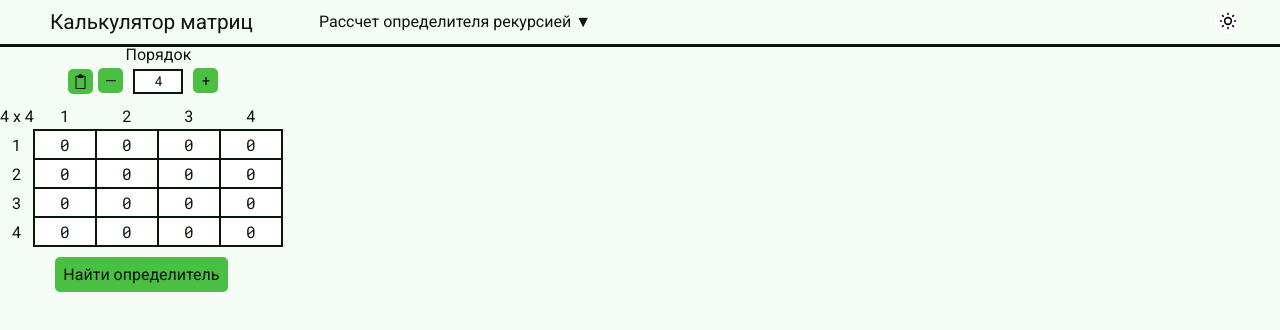
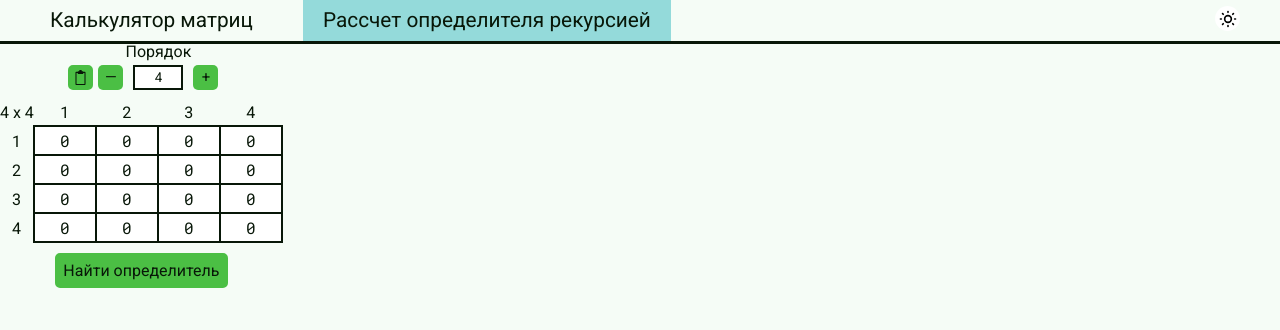
Before and after one commit to Traunin/matrix-calculator, a Vue app: page /#/determinant in a window 1280 px wide. Shown: the top 330 px of the page. Built offline with nearby package versions, Linux system fonts and the light colour scheme.

Commit message:
feat: add adaptive dropdown menu

```diff
--- a/src/components/Navbar.vue
+++ b/src/components/Navbar.vue
@@ -1,23 +1,23 @@
 <template>
-    <nav>
-        <ul>
-            <li class="dropdown">
+    <nav
+        @mouseleave="menuShown = false"
+        @click="toggleMenu"
+        @mouseenter="
+            (e) => {
+                if (!e.sourceCapabilities.firesTouchEvents) {
+                    menuShown = true;
+                }
+            }
+        "
+        :class="{ menuShown: menuShown }"
+    >
         <router-link
             v-for="link in pages"
             :to="`/${link.link}`"
-                    active-class="active"
-                    >{{ link.name }} ▼</router-link
-                >
-                <div class="dropdown-content">
-                    <router-link
-                        v-for="link in pages"
-                        :to="`/${link.link}`"
+            class="link"
             active-class="active"
             >{{ link.name }}</router-link
         >
-                </div>
-            </li>
-        </ul>
     </nav>
 </template>
 
@@ -30,78 +30,67 @@ export default {
                 { name: "Решение системы методом Крамера", link: "solver" },
                 { name: "Умножить матрицы", link: "multiplier" },
                 { name: "Обратная матрица", link: "inverse" },
-                { name: "Решение системы методом обратной матрицы", link: "inverse_solver" },
+                {
+                    name: "Решение системы методом обратной матрицы",
+                    link: "inverse_solver",
+                },
             ],
+
+            menuShown: false,
         };
+    },
+
+    methods: {
+        toggleMenu() {
+            this.menuShown = !this.menuShown;
+        },
     },
 };
 </script>
 
 <style scoped>
+.link {
+    display: none;
+    color: var(--text-color);
+    text-decoration: none;
+    font-family: "Roboto", sans-serif;
+    background: var(--secondary-color);
+    padding: 10px 10px;
+    font-size: 1.1em;
+    width: 100vw;
+    box-sizing: border-box;
+    text-align: center;
+    z-index: 1000;
+}
+
+.menuShown .link {
+    display: inline-block;
+}
+nav .active {
+    display: inline-block !important;
+    order: -1;
+    border-bottom: 3px solid var(--text-color);
+}
 nav {
-    flex-grow: 1;
     display: flex;
-    justify-content: flex-start;
-}
-a {
-    font-family: "Roboto", sans-serif;
-    color: var(--text-color);
-}
-.dropdown a {
-    display: none;
-}
-.dropdown .active {
-    display: block;
-}
-ul {
-    display: flex;
-    justify-content: center;
     flex-direction: column;
     align-items: stretch;
+    position: absolute;
+    justify-content: flex-end;
+    top: 0;
+    left: 0;
 }
 
-li {
-    float: left;
+.link:hover {
+    background: var(--accent-color);
 }
 
-li a,
-.dropbtn {
-    display: inline-block;
-    text-align: center;
-    padding: 14px 16px;
-    text-decoration: none;
+@media screen and (min-width: 1000px) {
+    .link {
+        width: auto;
+        font-size: 1.3em;
+        text-align: left;
+        padding: 10px 20px;
     }
-
-li a:hover,
-.dropdown:hover .dropbtn {
-    background-color: var(--accent-color);
-}
-
-li.dropdown {
-    display: inline-block;
-}
-
-.dropdown-content {
-    display: none;
-    position: absolute;
-    min-width: 160px;
-    box-shadow: 0px 8px 16px 0px var(--shadow-color);
-    z-index: 1;
-}
-
-.dropdown-content a {
-    padding: 12px 16px;
-    text-decoration: none;
-    display: block;
-    text-align: left;
-    background: var(--background-color);
-}
-
-.dropdown-content a:hover {
-    background-color: #f1f1f1;
-}
-
-.dropdown:hover .dropdown-content {
-    display: block;
 }
 </style>
```
Lines whose indentation alone changed are shown as unchanged.
